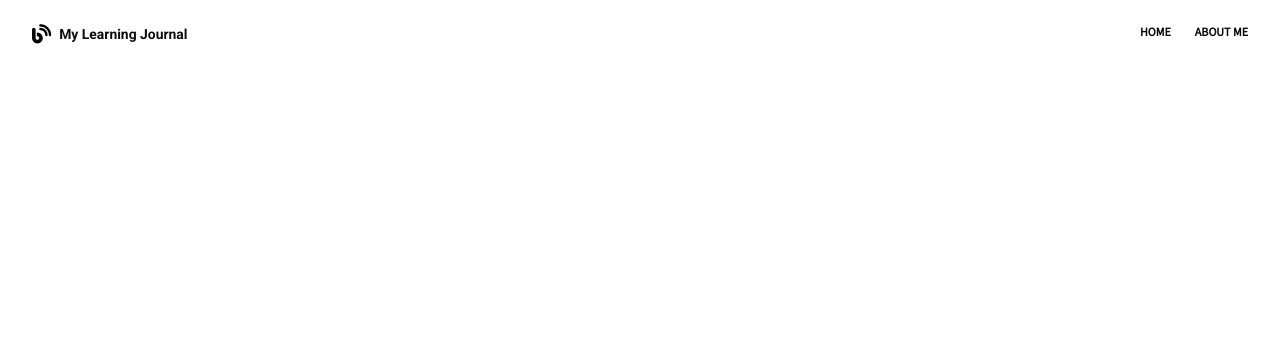
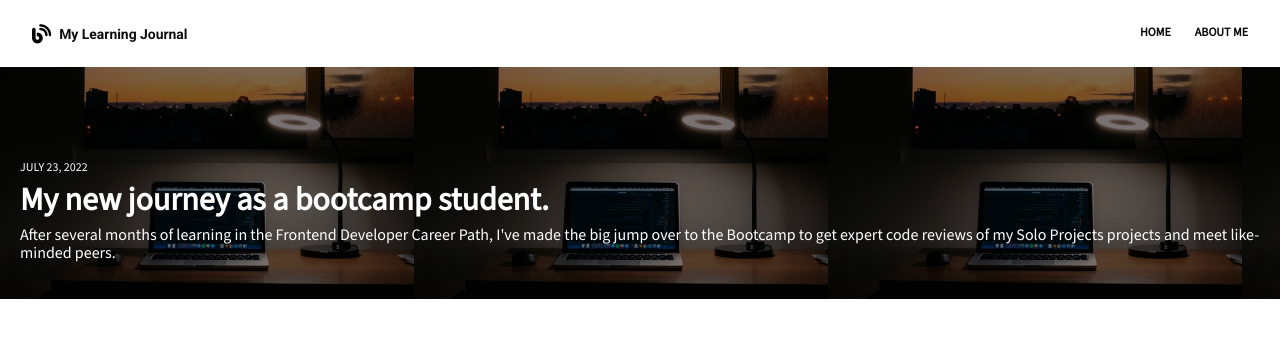
Before and after one commit to SGM-dev/learning-journal, a plain HTML site: page index.html in a window 1280 px wide. Drawn offline with nearby package versions, Linux system fonts and the light colour scheme.

Commit message:
add hero section

```diff
--- a/css/style.css
+++ b/css/style.css
@@ -61,3 +61,40 @@ nav ul {
   font-weight: 600;
   line-height: normal;
 }
+
+/* HERO SECTION */
+
+.hero-post {
+  background: linear-gradient(
+      0deg,
+      rgba(0, 0, 0, 0.31) 0%,
+      rgba(0, 0, 0, 0.31) 100%
+    ),
+    url(/images/article-image-hero.png), lightgray;
+  padding: 1.25em;
+  padding-top: 5em;
+}
+
+.hero-post-date {
+  color: #fff;
+  font-size: 0.75rem;
+  font-style: normal;
+  font-weight: 400;
+  line-height: normal;
+  margin-bottom: 0.5em;
+}
+
+.hero-post-title {
+  color: #fff;
+  font-size: 2rem;
+  font-style: normal;
+  font-weight: 700;
+  margin: 0;
+}
+
+.hero-post-preview {
+  color: #fff;
+  font-size: 1rem;
+  font-weight: 100;
+  margin-top: 0.5em;
+}
--- a/index.html
+++ b/index.html
@@ -37,5 +37,16 @@
         </ul>
       </nav>
     </header>
+    <main>
+      <section class="hero-post">
+        <p class="hero-post-date">JULY 23, 2022</p>
+        <h1 class="hero-post-title">My new journey as a bootcamp student.</h1>
+        <p class="hero-post-preview">
+          After several months of learning in the Frontend Developer Career
+          Path, I've made the big jump over to the Bootcamp to get expert code
+          reviews of my Solo Projects projects and meet like-minded peers.
+        </p>
+      </section>
+    </main>
   </body>
 </html>
```
Also changed, not shown: images/article-image-hero.png (added).
